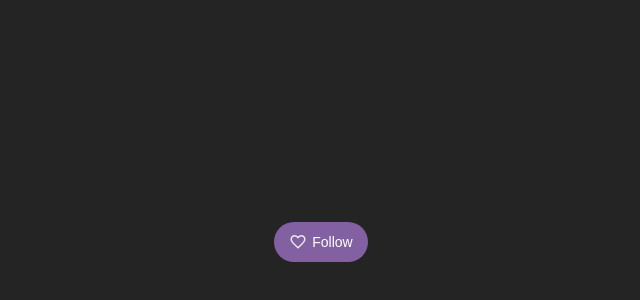
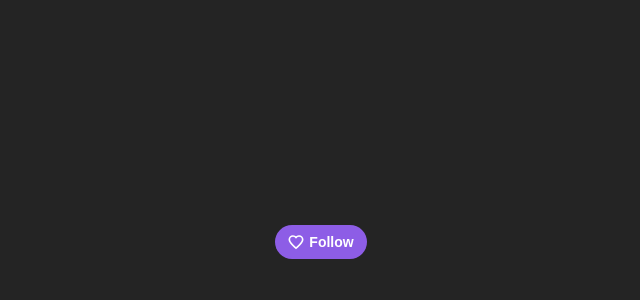
Before and after one commit to seuneo/components-showcase, a React (Vite) app in the folder my-component-showcase/: page / in a window 1280 px wide. Shown: the part 158-458 px from the top of the page, without its empty margins (319-959 px from the left). Built offline with nearby package versions, Linux system fonts and the light colour scheme.

Commit message:
heart anim
heart bounces on open and expands on hover

```diff
--- a/my-component-showcase/src/App.css
+++ b/my-component-showcase/src/App.css
@@ -6,23 +6,50 @@
 }
 
 .follow-button{
-  background-color: rgb(131, 96, 162);
+  background-color: rgb(141, 93, 230);
   color: white;
   border-radius: 25px;
-  padding: 8px 15px;
+  padding: 9px 13px;
   border-style: none;
   display: flex;
   align-items: center;
+  justify-content: center;
   gap: 5px;
+}
+.follow-button div{
+  display: flex;
+  justify-content: center;
+  align-items: center;
   font-size: 14px;
+  font-weight: 550;
+
 }
 
 .follow-button:hover{
-  background-color: rgb(107, 86, 125);
-
+  background-color: rgb(110, 73, 183);
+  cursor: pointer;
 }
 
 
 .heart{
-  width: 18px;
+  stroke:white;
+  fill: none;
+  stroke-width: 2.5px;
+  width: 16px;
+  transition: transform 0.3s;
+  animation: bounceIn 0.7s ease;
+  display: flex;
+  justify-content: center;
+  align-items: center;
 }
+
+@keyframes bounceIn {
+  0%   { transform: scale(0); opacity: 0; }
+  40%  { transform: scale(1.2); opacity: 1; }
+  100% { transform: scale(1); }
+}
+
+.follow-button:hover .heart{
+  transform: scale(1.15);
+  fill:white;
+}
--- a/my-component-showcase/src/App.jsx
+++ b/my-component-showcase/src/App.jsx
@@ -10,9 +10,22 @@ function App() {
 
         <div>
         <button aria-label="follow" className="follow-button">
-        <svg className="heart" xmlns="http://www.w3.org/2000/svg" height="24px" viewBox="0 -960 960 960" width="24px" fill="#e8eaed"><path d="m480-120-58-52q-101-91-167-157T150-447.5Q111-500 95.5-544T80-634q0-94 63-157t157-63q52 0 99 22t81 62q34-40 81-62t99-22q94 0 157 63t63 157q0 46-15.5 90T810-447.5Q771-395 705-329T538-172l-58 52Zm0-108q96-86 158-147.5t98-107q36-45.5 50-81t14-70.5q0-60-40-100t-100-40q-47 0-87 26.5T518-680h-76q-15-41-55-67.5T300-774q-60 0-100 40t-40 100q0 35 14 70.5t50 81q36 45.5 98 107T480-228Zm0-273Z"/></svg>
-          Follow
+
+          <svg
+  className="heart"
+  xmlns="http://www.w3.org/2000/svg"
+  viewBox="0 0 24 24"
+
+>
+  <path d="M12 21.35l-1.45-1.32C5.4 15.36 2 12.28 2 8.5
+           2 5.42 4.42 3 7.5 3 9.24 3 10.91 3.81 12 5.08
+           13.09 3.81 14.76 3 16.5 3 19.58 3 22 5.42 22 8.5
+           c0 3.78-3.4 6.86-8.55 11.54L12 21.35z" />
+</svg>
+<div>Follow</div>
+
         </button>
+
         </div>
 
 
```
